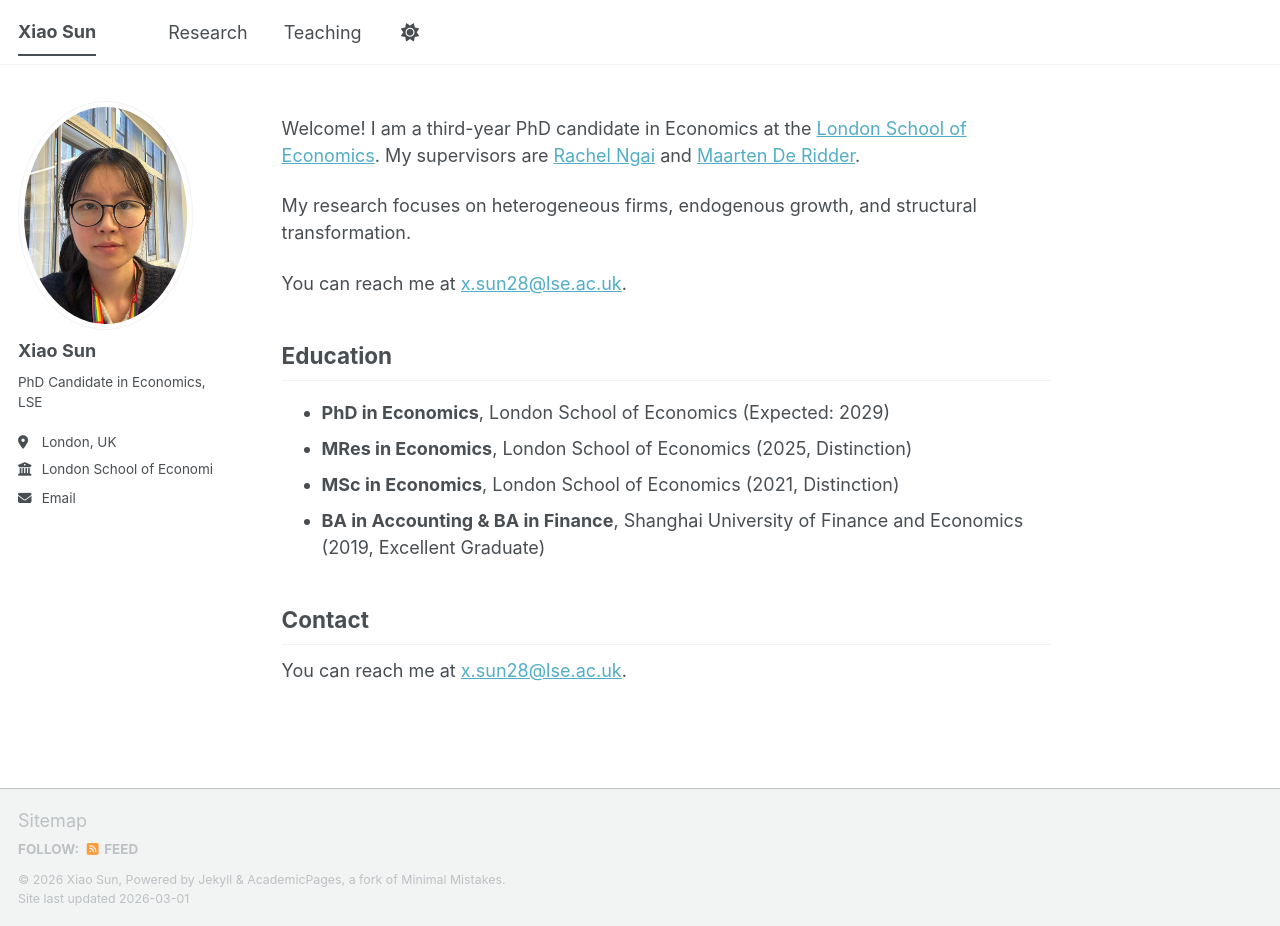
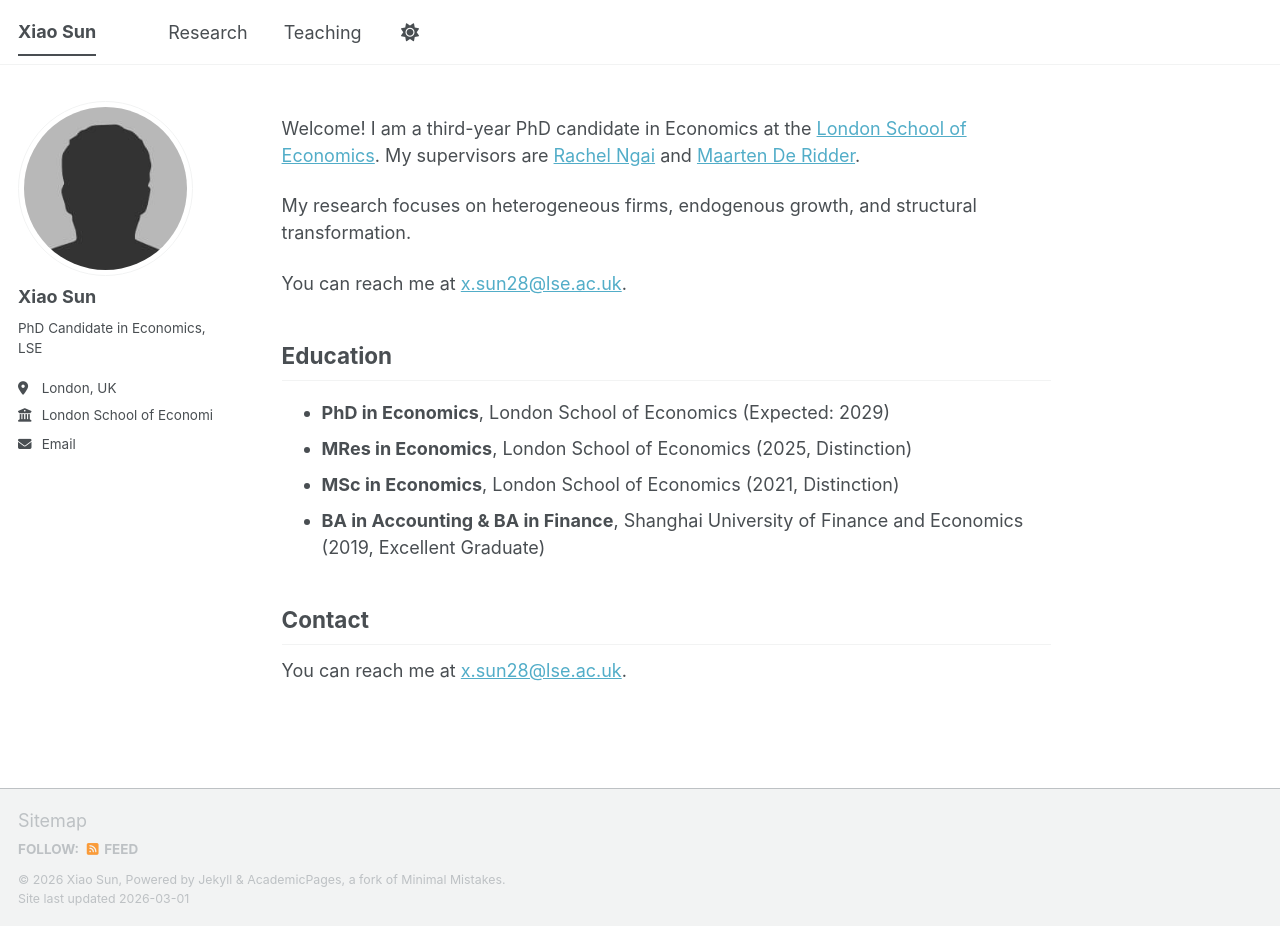
Before and after one commit to xiaosunmacroeconomics/xiaosunmacroeconomics.github.io, a Jekyll site: the page built from _pages/about.md, in a window 1280 px wide and 926 px high. Built offline with Jekyll 4.4.1, drawn with Linux system fonts in a browser that asks for light colours; a script bundle is joined from its source files by our own code; library files that are not in the unit come from our copies.

Commit message:
Update _config.yml

```diff
--- a/_config.yml
+++ b/_config.yml
@@ -20,7 +20,7 @@ repository               : "xiaosunmacroeconomics/xiaosunmacroeconomics.github.i
 # Site Author
 author:
   name             : "Xiao Sun"
-  avatar           : "https://xiaosunmacroeconomics.github.io/images/profile.jpg"
+  avatar           : "https://xiaosunmacroeconomics.github.io/images/bio-photo.jpg"
   bio              : "PhD Candidate in Economics, LSE"
   location         : "London, UK"
   employer         : "London School of Economics"
```
